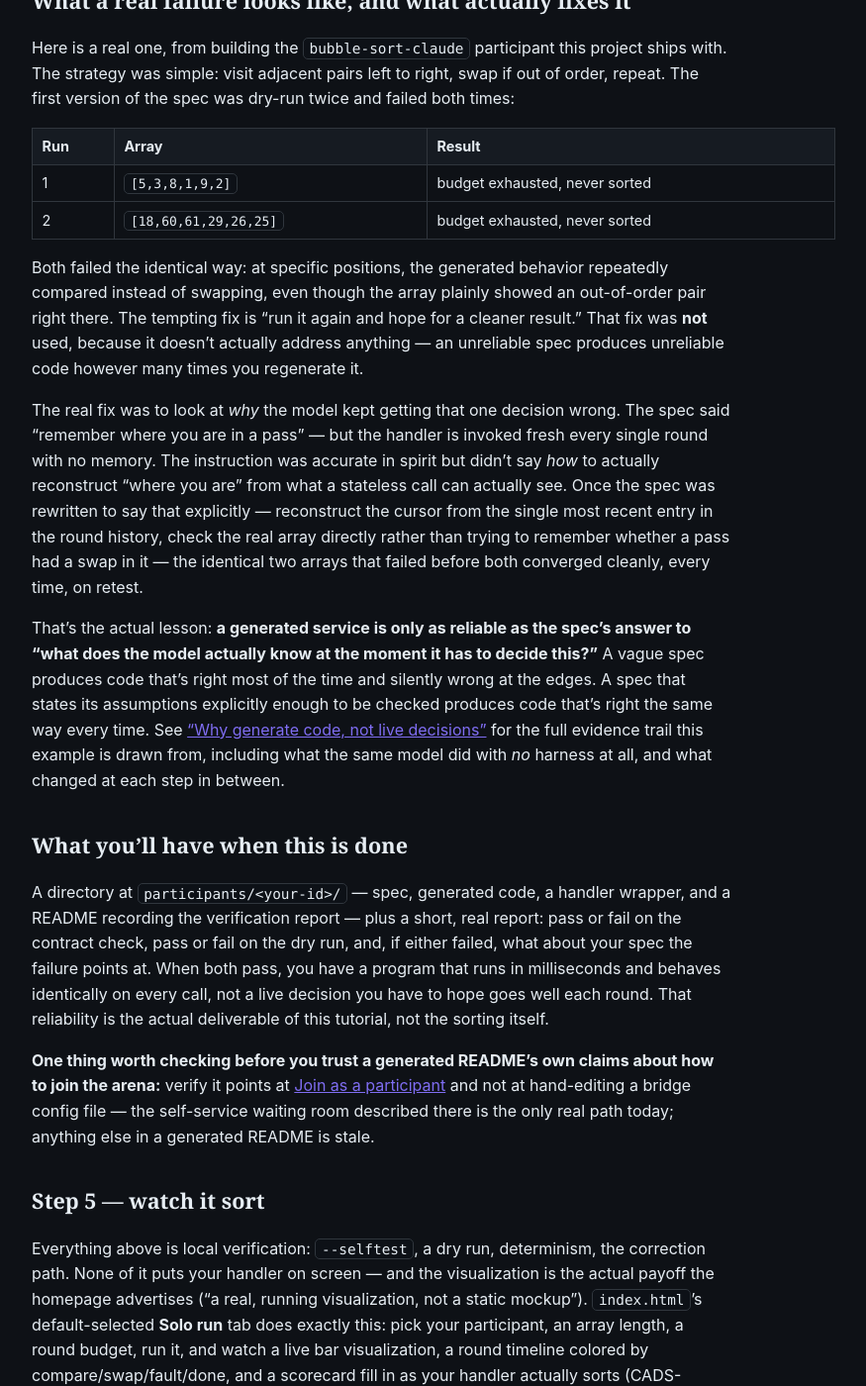
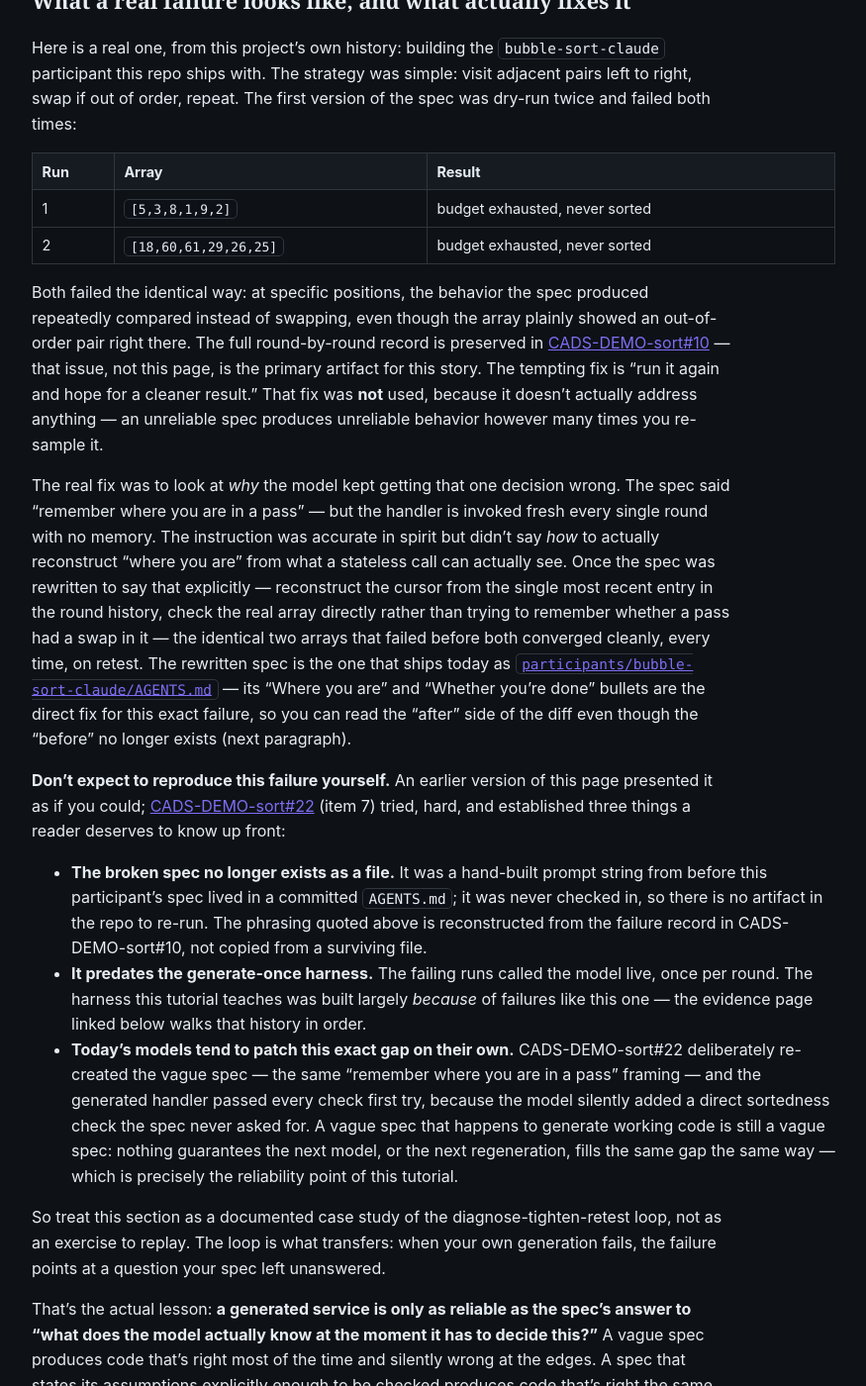
Before and after one commit to scimbe/CADS-DEMO-sort-docs, a Jekyll site: the page built from _tutorials/first-participant.md, in a window 1280 px wide and 1400 px high, scrolled down 2690 px. Shown: the whole window at 99% size, without its empty margins (322-1197 px from the left). Built offline with Jekyll 4.4.1, drawn with Linux system fonts in a browser that asks for light colours.

Commit message:
first-participant: make the historical failure lesson honest about reproducibility (CADS-DEMO-sort#22 item 7)
The 'what a real failure looks like' section implied a reader could hit the
bubble-sort-claude stall themselves. CADS-DEMO-sort#22 tried and established
that they can't: the broken spec was a hand-built prompt string that was never
committed (verified against the main repo's history -- the first committed
AGENTS.md, 7487ec5, is already the fixed wording), the failure predates the
generate-once harness (it was a live-decision-era stall, recorded in
CADS-DEMO-sort#10), and today's models silently patch the spec gap on their
own, so even a faithful reconstruction of the vague spec generates a passing
handler.

Rather than shipping a fabricated 'broken artifact' that provably does not
reproduce the failure, the passage now names CADS-DEMO-sort#10 as the primary
artifact, links the shipped AGENTS.md as the readable 'after' side, and states
the three reproducibility caveats explicitly -- reframing the section as a
documented case study of the diagnose-tighten-retest loop instead of an
exercise to replay.

Co-Authored-By: Claude Opus 4.8 <noreply@anthropic.com>
Claude-Session: https://claude.ai/code/session_01BhQ3a4agWxNQqGq6QHPuBD

```diff
--- a/_tutorials/first-participant.md
+++ b/_tutorials/first-participant.md
@@ -110,20 +110,23 @@ looks like: real numbers, real shapes tested, no hand-waving.
 
 ## What a real failure looks like, and what actually fixes it
 
-Here is a real one, from building the `bubble-sort-claude` participant this project ships with.
-The strategy was simple: visit adjacent pairs left to right, swap if out of order, repeat. The
-first version of the spec was dry-run twice and failed both times:
+Here is a real one, from this project's own history: building the `bubble-sort-claude`
+participant this repo ships with. The strategy was simple: visit adjacent pairs left to right,
+swap if out of order, repeat. The first version of the spec was dry-run twice and failed both
+times:
 
 | Run | Array | Result |
 |---|---|---|
 | 1 | `[5,3,8,1,9,2]` | budget exhausted, never sorted |
 | 2 | `[18,60,61,29,26,25]` | budget exhausted, never sorted |
 
-Both failed the identical way: at specific positions, the generated behavior repeatedly compared
-instead of swapping, even though the array plainly showed an out-of-order pair right there. The
-tempting fix is "run it again and hope for a cleaner result." That fix was **not** used, because
-it doesn't actually address anything — an unreliable spec produces unreliable code however many
-times you regenerate it.
+Both failed the identical way: at specific positions, the behavior the spec produced repeatedly
+compared instead of swapping, even though the array plainly showed an out-of-order pair right
+there. The full round-by-round record is preserved in
+[CADS-DEMO-sort#10](https://github.com/scimbe/CADS-DEMO-sort/issues/10) — that issue, not this
+page, is the primary artifact for this story. The tempting fix is "run it again and hope for a
+cleaner result." That fix was **not** used, because it doesn't actually address anything — an
+unreliable spec produces unreliable behavior however many times you re-sample it.
 
 The real fix was to look at *why* the model kept getting that one decision wrong. The spec said
 "remember where you are in a pass" — but the handler is invoked fresh every single round with no
@@ -131,7 +134,34 @@ memory. The instruction was accurate in spirit but didn't say *how* to actually
 "where you are" from what a stateless call can actually see. Once the spec was rewritten to say
 that explicitly — reconstruct the cursor from the single most recent entry in the round history,
 check the real array directly rather than trying to remember whether a pass had a swap in it — the
-identical two arrays that failed before both converged cleanly, every time, on retest.
+identical two arrays that failed before both converged cleanly, every time, on retest. The
+rewritten spec is the one that ships today as
+[`participants/bubble-sort-claude/AGENTS.md`](https://github.com/scimbe/CADS-DEMO-sort/blob/main/participants/bubble-sort-claude/AGENTS.md)
+— its "Where you are" and "Whether you're done" bullets are the direct fix for this exact
+failure, so you can read the "after" side of the diff even though the "before" no longer exists
+(next paragraph).
+
+**Don't expect to reproduce this failure yourself.** An earlier version of this page presented it
+as if you could; [CADS-DEMO-sort#22](https://github.com/scimbe/CADS-DEMO-sort/issues/22) (item 7)
+tried, hard, and established three things a reader deserves to know up front:
+
+- **The broken spec no longer exists as a file.** It was a hand-built prompt string from before
+  this participant's spec lived in a committed `AGENTS.md`; it was never checked in, so there is
+  no artifact in the repo to re-run. The phrasing quoted above is reconstructed from the failure
+  record in CADS-DEMO-sort#10, not copied from a surviving file.
+- **It predates the generate-once harness.** The failing runs called the model live, once per
+  round. The harness this tutorial teaches was built largely *because* of failures like this one
+  — the evidence page linked below walks that history in order.
+- **Today's models tend to patch this exact gap on their own.** CADS-DEMO-sort#22 deliberately
+  re-created the vague spec — the same "remember where you are in a pass" framing — and the
+  generated handler passed every check first try, because the model silently added a direct
+  sortedness check the spec never asked for. A vague spec that happens to generate working code
+  is still a vague spec: nothing guarantees the next model, or the next regeneration, fills the
+  same gap the same way — which is precisely the reliability point of this tutorial.
+
+So treat this section as a documented case study of the diagnose-tighten-retest loop, not as an
+exercise to replay. The loop is what transfers: when your own generation fails, the failure
+points at a question your spec left unanswered.
 
 That's the actual lesson: **a generated service is only as reliable as the spec's answer to "what
 does the model actually know at the moment it has to decide this?"** A vague spec produces code
```
